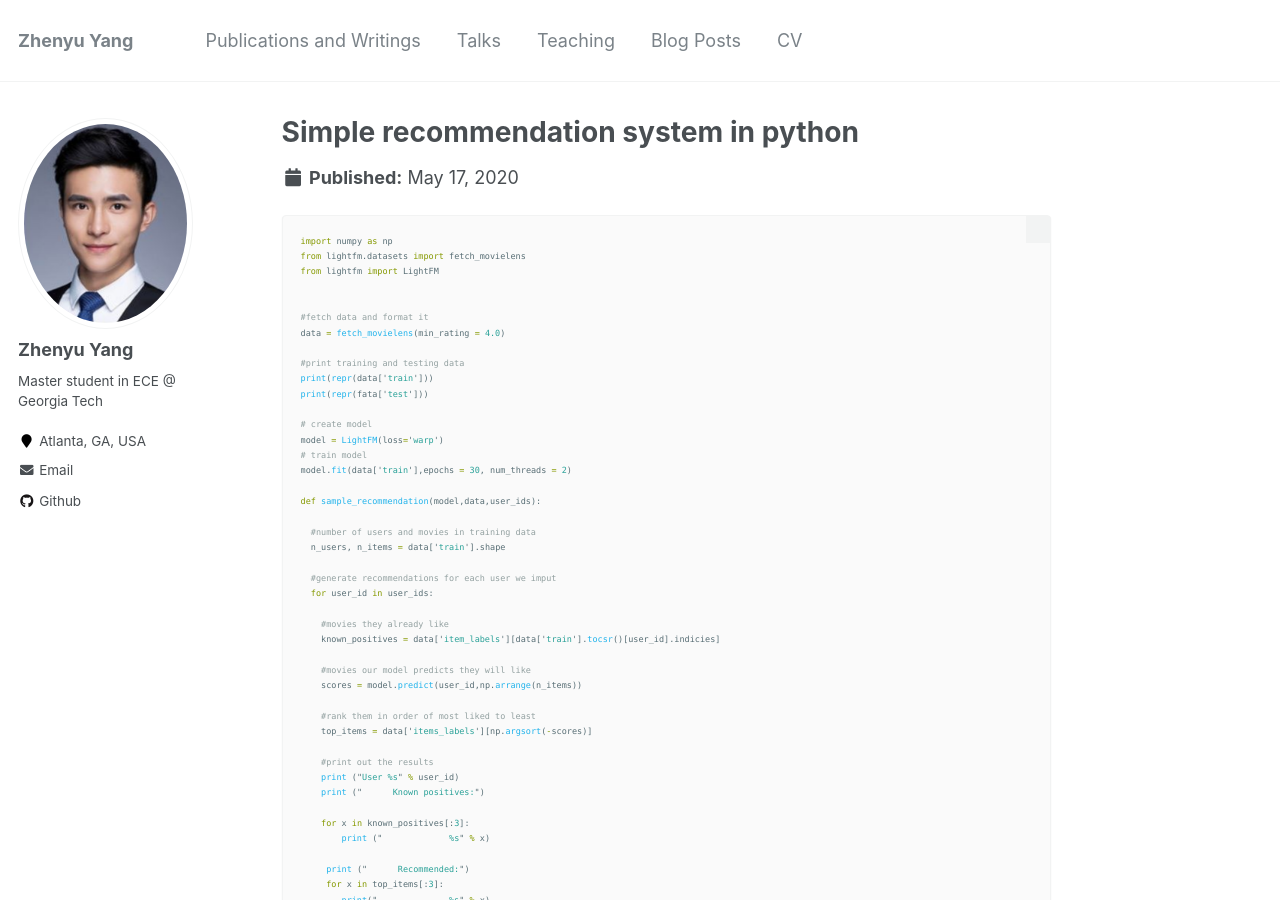
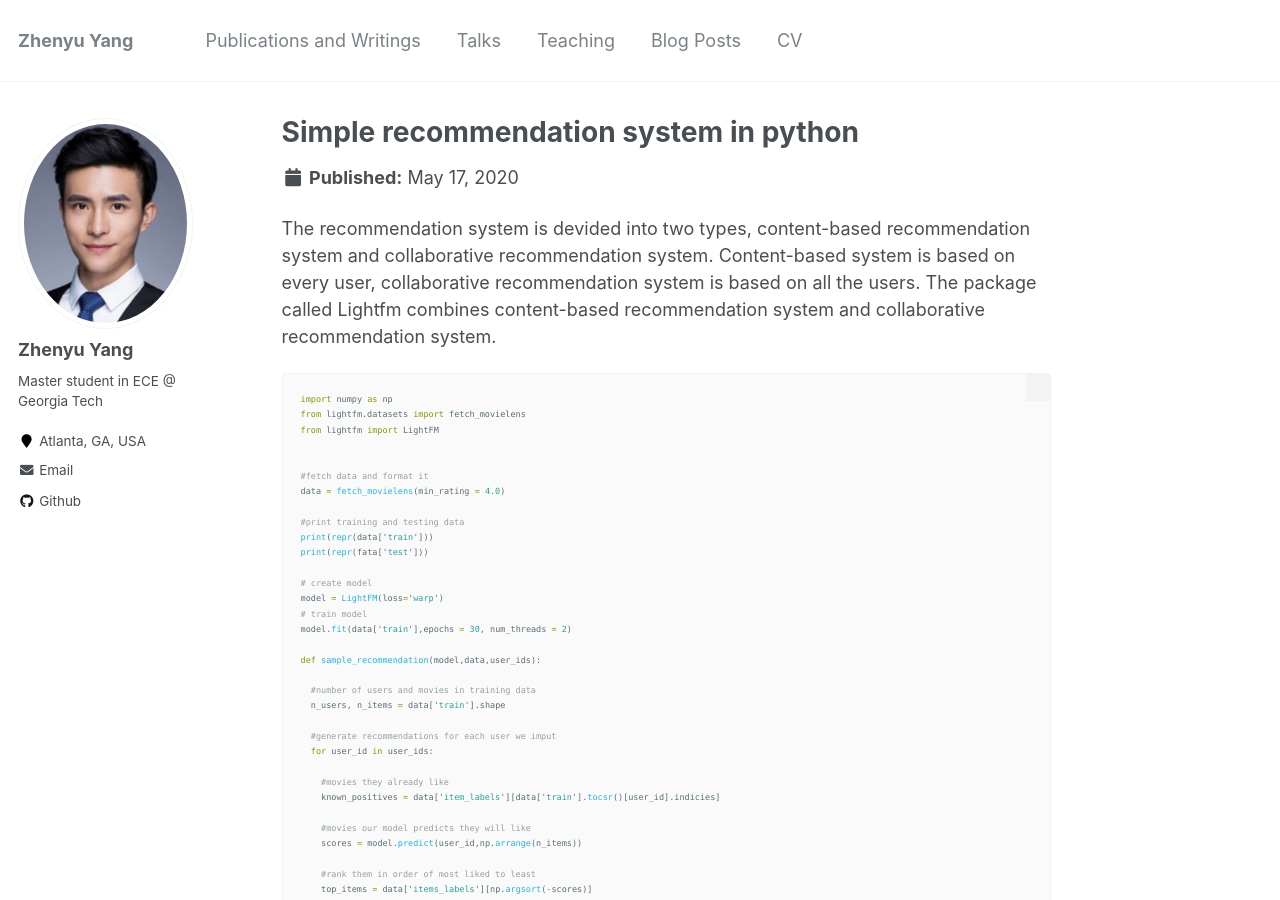
Before and after one commit to azpeteryang/azpeteryang.github.io, a Jekyll site: the page built from _posts/2020-05-17-blog-post-2.md, in a window 1280 px wide and 900 px high. Built offline with Jekyll 4.4.1, drawn with Linux system fonts in a browser that asks for light colours.

Commit message:
Update 2020-05-17-blog-post-2.md

````diff
--- a/_posts/2020-05-17-blog-post-2.md
+++ b/_posts/2020-05-17-blog-post-2.md
@@ -5,6 +5,9 @@ permalink: /posts/2020/03/blog-post-2/
 tags:
   - Recommendation System
 ---
+
+The recommendation system is devided into two types, content-based recommendation system and collaborative recommendation system. Content-based system is based on every user, collaborative recommendation system is based on all the users. The package called Lightfm combines content-based recommendation system and collaborative recommendation system.
+
 
 ```python
 import numpy as np
````
